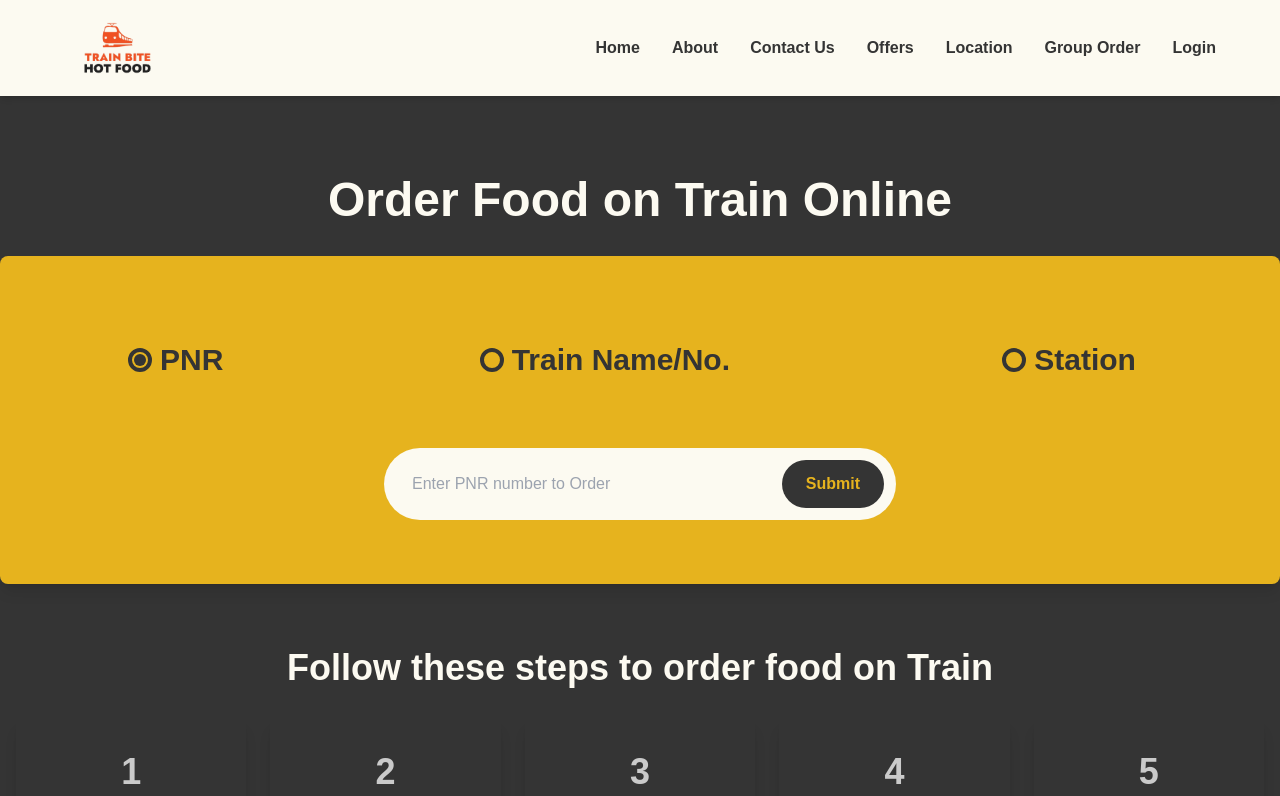
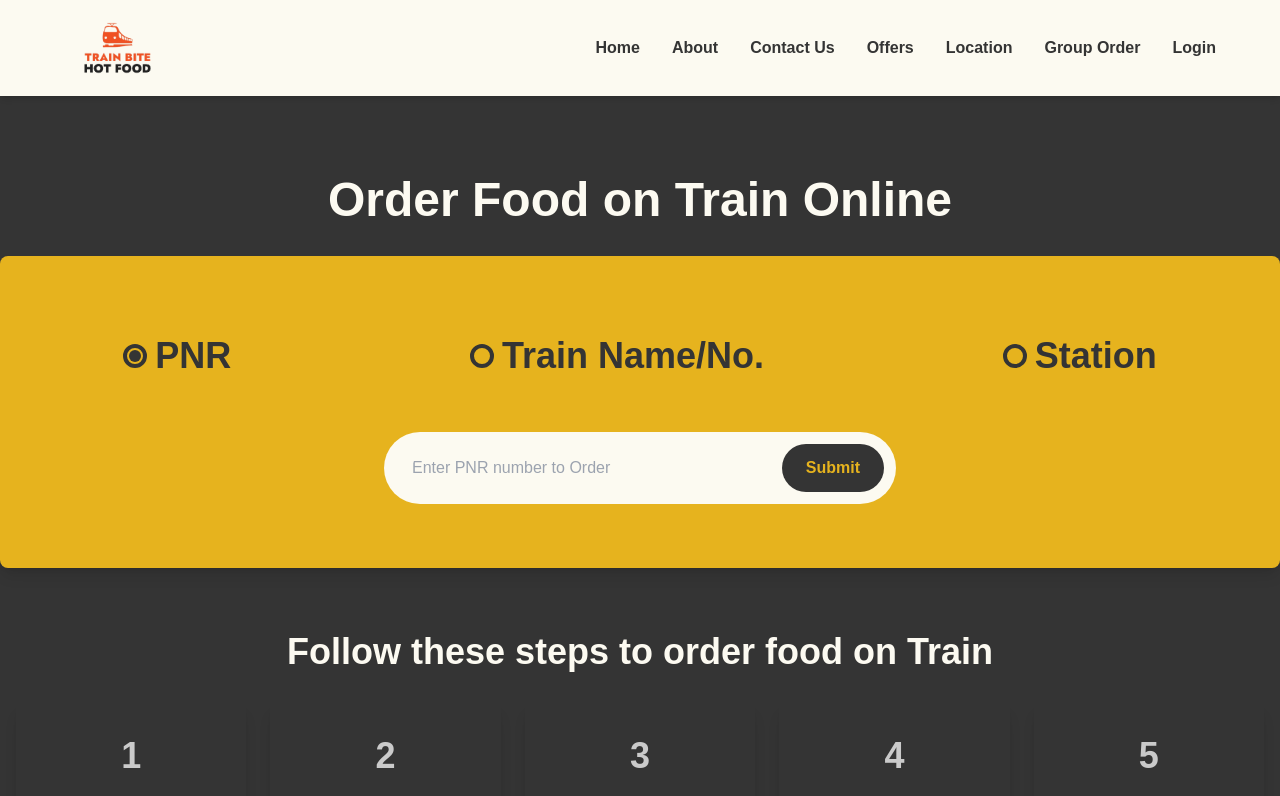
Before and after one commit to Nits-K/TrainBite, a Next.js app: page / in a window 1280 px wide. Shown: the top 796 px of the page. Built offline with nearby package versions, Linux system fonts and the light colour scheme.

Commit message:
font size updated

```diff
--- a/src/app/page.js
+++ b/src/app/page.js
@@ -37,7 +37,7 @@ export default function Home() {
             Order Food on Train Online
           </h1>
           <div className="p-1 flex flex-col items-center w-full py-16 rounded-lg max-w-screen-xl shadow-lg mt-8 transition-colors bg-gradient-to-t from-gold to-gold">
-            <div className="flex flex-wrap justify-around w-full mb-8 p-1 py-1.5">
+            <div className="flex flex-wrap justify-around w-full mb-2 sm:mb-6  ">
               <label className="flex items-center cursor-pointer">
                 <input
                   type="radio"
@@ -48,11 +48,11 @@ export default function Home() {
                   className="hidden"
                 />
                 <div
-                  className={`flex items-center px-2 sm:px-4 py-4 text-xl sm:text-3xl font-bold text-black border-0`}
+                  className={`flex items-center sm:px-2 py-4 text-xl sm:text-4xl font-bold text-black border-0`}
                 >
-                  <span className="mr-2 rounded-full border-4 border-black w-6 h-6 flex items-center justify-center">
+                  <span className="sm:mr-2 mr-1 rounded-full border-4 border-black sm:w-6 sm:h-6 w-5 h-5 flex items-center justify-center">
                     {searchType === "PNR" && (
-                      <span className="w-3 h-3 bg-black rounded-full"></span>
+                      <span className="w-2 h-2 sm:h-3 sm:w-3 bg-black rounded-full"></span>
                     )}
                   </span>
                   PNR
@@ -68,11 +68,11 @@ export default function Home() {
                   className="hidden"
                 />
                 <div
-                  className={`flex items-center px-2 sm:px-8 py-4 text-xl sm:text-3xl font-bold text-black border-0`}
+                  className={`flex items-center sm:px-2 py-4 text-xl sm:text-4xl font-bold text-black border-0`}
                 >
-                  <span className="mr-2 rounded-full border-4 border-black w-6 h-6 flex items-center justify-center">
+                  <span className="sm:mr-2 mr-1 rounded-full border-4 border-black sm:w-6 sm:h-6 w-5 h-5 flex items-center justify-center">
                     {searchType === "Train" && (
-                      <span className="w-3 h-3 bg-black rounded-full"></span>
+                      <span className="w-2 h-2 sm:h-3 sm:w-3 bg-black rounded-full"></span>
                     )}
                   </span>
                   Train Name/No.
@@ -88,11 +88,11 @@ export default function Home() {
                   className="hidden"
                 />
                 <div
-                  className={`flex items-center px-2 sm:px-8 py-4 text-xl sm:text-3xl font-bold text-black border-0`}
+                  className={`flex items-center sm:px-2 py-4 text-xl sm:text-4xl font-bold text-black border-0`}
                 >
-                  <span className="mr-2 rounded-full border-4 border-black w-6 h-6 flex items-center justify-center">
+                  <span className="sm:mr-2 mr-1 rounded-full border-4 border-black sm:w-6 sm:h-6 w-5 h-5 flex items-center justify-center">
                     {searchType === "Station" && (
-                      <span className="w-3 h-3 bg-black rounded-full"></span>
+                      <span className="w-2 h-2 sm:h-3 sm:w-3 bg-black rounded-full"></span>
                     )}
                   </span>
                   Station
```
